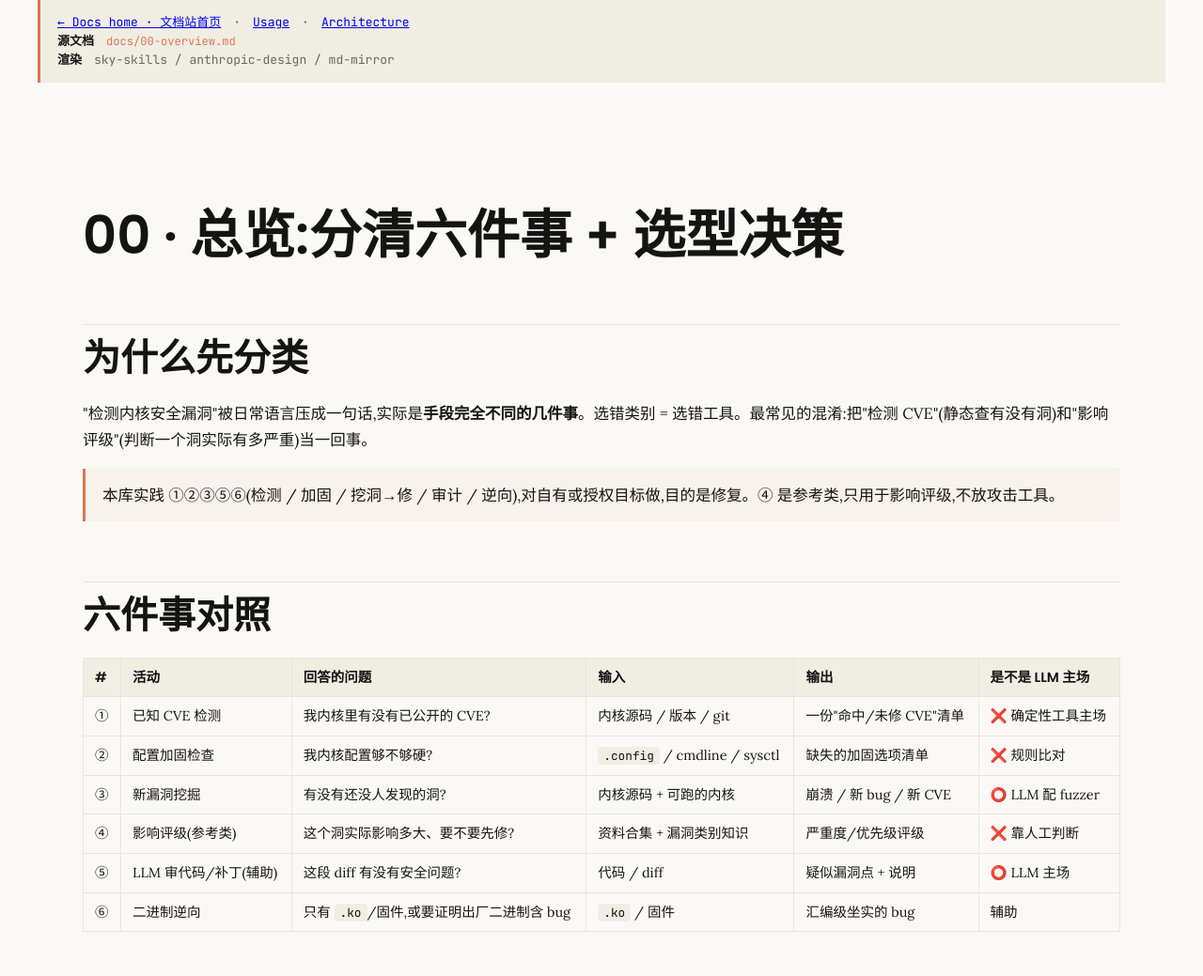
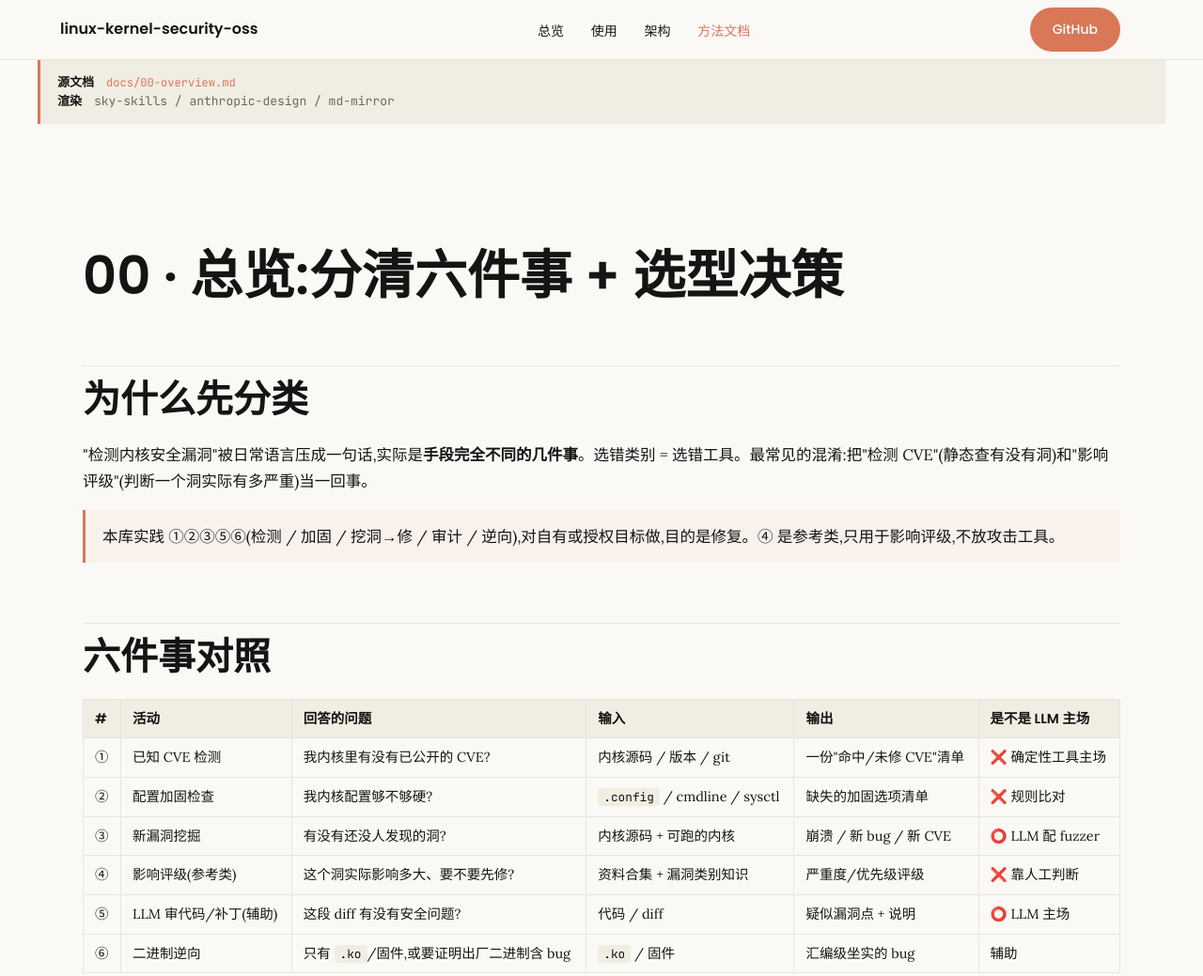
Before and after one commit to TbusOS/linux-kernel-security-oss, a plain HTML site: page docs/00-overview.html in a window 1280 px wide. Shown: the top 1039 px of the page at 94% size. Drawn offline with Linux system fonts and the light colour scheme.

Commit message:
docs: 给 00-08 渲染页加站点导航条(和主站一致)
- 每页 <body> 顶部注入 .anth-nav:logo + 总览/使用/架构/方法文档 + GitHub
- 重渲染保证 banner 干净、内部链接 .md→.html
- 12 页站内导航一致,任意方法文档页可一键回主站三页

```diff
--- a/docs/00-overview.html
+++ b/docs/00-overview.html
@@ -1081,8 +1081,18 @@ mark {
 </style>
 </head>
 <body>
+<nav class="anth-nav"><div class="anth-nav-inner">
+  <a href="index.html" style="font-family:var(--font-heading); font-weight:600; font-size:16px; text-decoration:none; color:var(--anth-text);">linux-kernel-security-oss</a>
+  <div>
+    <a href="index.html">总览</a>
+    <a href="usage.html">使用</a>
+    <a href="architecture.html">架构</a>
+    <a href="00-overview.html" style="color:var(--anth-orange);">方法文档</a>
+  </div>
+  <a class="anth-button" href="https://github.com/TbusOS/linux-kernel-security-oss" target="_blank" rel="noopener">GitHub</a>
+</div></nav>
+
 <div class="md-banner">
-  <a href="index.html">← Docs home · 文档站首页</a>　·　<a href="usage.html">Usage</a>　·　<a href="architecture.html">Architecture</a><br>
   <b>源文档</b>　<code>docs/00-overview.md</code><br>
   <b>渲染</b>　sky-skills / anthropic-design / md-mirror
 </div>
```
Also changed, not shown: docs/01-known-cve-detection.html (+11 -1 lines), docs/02-config-hardening.html (+11 -1 lines), docs/03-new-vuln-discovery.html (+11 -1 lines), docs/04-impact-rating.html (+11 -1 lines), docs/05-llm-code-audit.html (+11 -1 lines), docs/06-binary-re.html (+11 -1 lines), docs/07-worked-example.html (+11 -1 lines), docs/08-report-pipeline.html (+11 -1 lines).
